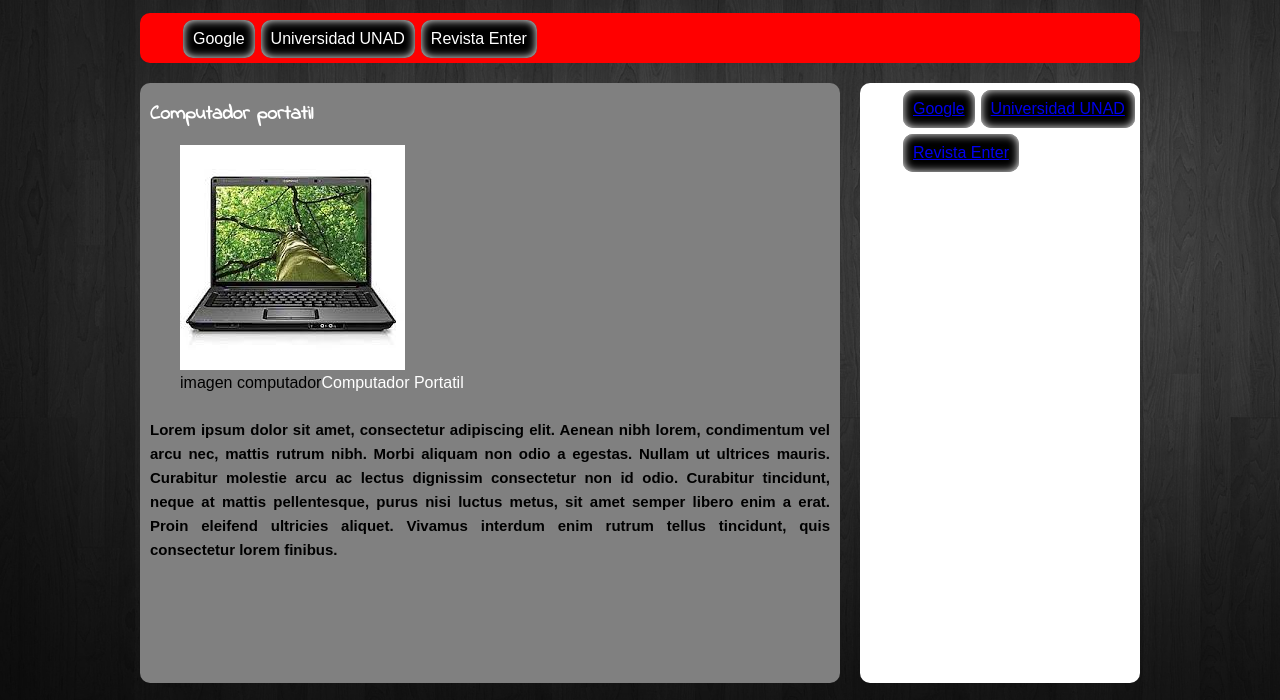
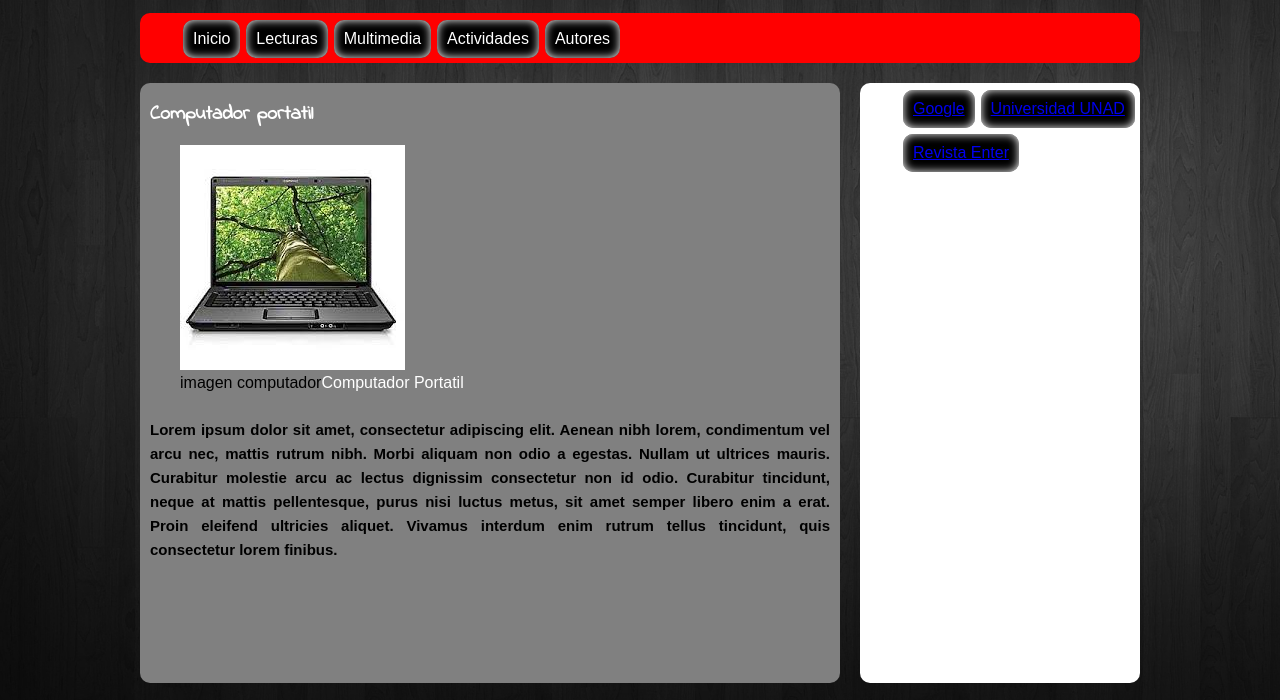
Before and after one commit to OscarRomeroTapia/Formato, a plain HTML site: page index.html in a window 1280 px wide. Shown: the part 209-909 px from the top of the page. Drawn offline with Linux system fonts and the light colour scheme.

Commit message:
Formato 3
Formato 3

```diff
--- a/index.html
+++ b/index.html
@@ -24,18 +24,19 @@
 
 <Div id="contenidos">
 	<header>
-		<h1>HTML5 PRUEBA 3</h1>
+		<h1>Objeto virtual de aprendizaje</h1>
 		<h2>Curso Diseño de Sitios web</h2>
 	</header>
 
 <nav>
 	<ul class="menu">
-		<li><a href="http://www.google.com" class="menu">Google</a></li>
-		<li><a href="http://www.unad.edu.co"class="menu">Universidad UNAD</a></li>
-		<li><a href="httP://www.enter.co" class="menu">Revista Enter</a></li>
-	</ul>
+		<li><a href="#" class="menu">Inicio</a></li>
+		<li><a href="#" class="menu">Lecturas</a></li>
+		<li><a href="#" class="menu">Multimedia</a></li>
+	    <li><a href="#" class="menu">Actividades</a></li>
+	    <li><a href="#" class="menu">Autores</a></li>
+    </ul>
 </nav>
-
 <section>
 	<article>
 		<h2>Computador portatil</h2>
```
